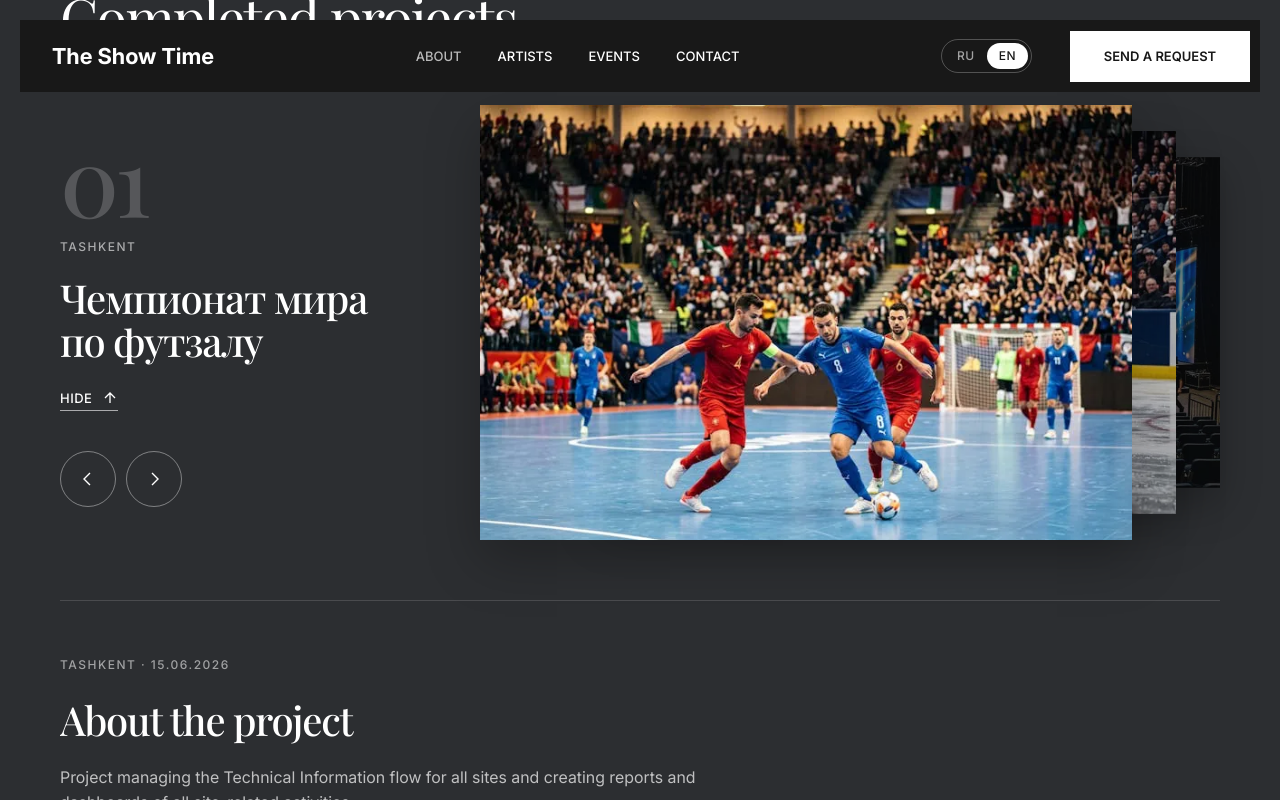
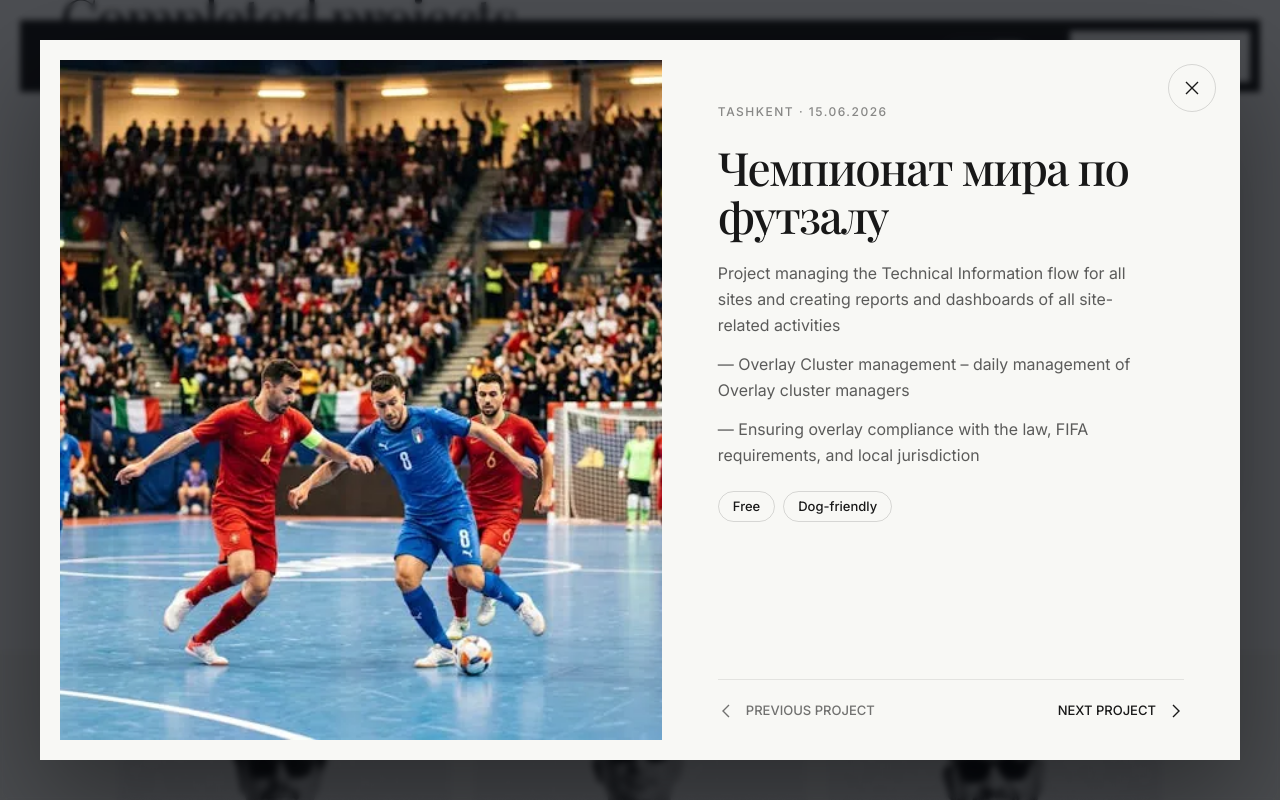
Before and after one commit to uniqspace/BMD, a Vue app: page / in a window 1280 px wide. Both pictures are taken after a click on the button "DETAILS". Shown: the part 3007-3807 px from the top of the page. Built offline with nearby package versions, Linux system fonts and the light colour scheme.

Commit message:
Completed projects: white background, details open in a popup over the page
Co-Authored-By: Claude Opus 5.5 <noreply@anthropic.com>
Claude-Session: https://claude.ai/code/session_01B6dQTr2Arpuaw1uCi2f54J

```diff
--- a/public/locales/en.json
+++ b/public/locales/en.json
@@ -22,6 +22,8 @@
     "title": "{years} of creating events <br> that inspire, unite and deliver results"
   },
   "about": {
+    "projectsPrev": "Previous project",
+    "projectsNext": "Next project",
     "projectsMore": "Details",
     "projectsLess": "Hide",
     "projectsAbout": "About the project",
--- a/public/locales/ru.json
+++ b/public/locales/ru.json
@@ -22,6 +22,8 @@
     "title": "{years} создаем мероприятия, <br> которые вдохновляют, объединяют и приносят результат"
   },
   "about": {
+    "projectsPrev": "Предыдущий проект",
+    "projectsNext": "Следующий проект",
     "projectsMore": "Подробнее",
     "projectsLess": "Скрыть",
     "projectsAbout": "О проекте",
--- a/src/components/AboutProjects.vue
+++ b/src/components/AboutProjects.vue
@@ -1,10 +1,11 @@
 <script setup lang="ts">
-  import { ref, computed } from 'vue'
+  import { ref, computed, onMounted, onUnmounted } from 'vue'
   import { useI18n } from 'vue-i18n'
   import eventsData from '@/data/events.json'
+  import { useBodyScrollLock } from '@/composables/useBodyScrollLock'
 
-  // "Реализованные проекты" — card-stack carousel (design: Projects 9, graphite)
-  // with the details panel expanding under the carousel.
+  // "Реализованные проекты" — card-stack carousel (design: Projects 9) on white;
+  // details open in a popup over the page.
   type Project = { id: string; date: string; image: string; gallery?: string[]; tags?: string[] }
   const projects = eventsData as Project[]
 
@@ -17,6 +18,18 @@
   const current = computed(() => projects[active.value]!)
   const images = computed(() => current.value.gallery?.length ? current.value.gallery : [current.value.image])
   const pad = (n: number) => String(n).padStart(2, '0')
+  useBodyScrollLock(open)
+  const openModal = () => { activeImage.value = 0; open.value = true }
+  const close = () => { open.value = false }
+  const stepImage = (d: number) => { activeImage.value = (activeImage.value + d + images.value.length) % images.value.length }
+  const onKeydown = (e: KeyboardEvent) => {
+    if (!open.value) return
+    if (e.key === 'Escape') close()
+    if (e.key === 'ArrowRight') go(1)
+    if (e.key === 'ArrowLeft') go(-1)
+  }
+  onMounted(() => window.addEventListener('keydown', onKeydown))
+  onUnmounted(() => window.removeEventListener('keydown', onKeydown))
   const paragraphs = computed(() => t(`about.events.${current.value.id}.description`).split('\n\n'))
 
   const go = (step: number) => {
@@ -54,7 +67,7 @@
 </script>
 
 <template>
-  <section id="events" class="scroll-mt-[var(--header-height)] overflow-x-clip bg-[#2c2e31] py-15 text-white md:py-20 lg:scroll-mt-0 lg:py-27.5">
+  <section id="events" class="scroll-mt-[var(--header-height)] overflow-x-clip bg-white py-15 text-[#181818] md:py-20 lg:scroll-mt-0 lg:py-27.5">
     <div class="container">
       <h2 class="font-heading font-normal text-[36px]/[1.05] tracking-[-1.2px] md:text-[48px]/[1.05] md:tracking-[-1.6px] lg:text-[56px]/[1] lg:tracking-[-2px]">
         {{ t('about.eventsTitle') }}
@@ -63,19 +76,19 @@
       <div class="mt-10 flex flex-col gap-8 md:mt-12 lg:mt-15 lg:grid lg:grid-cols-[340px_1fr] lg:items-center lg:gap-15 xl:grid-cols-[360px_1fr]">
         <!-- Info column -->
         <div class="order-2 flex flex-col gap-4 lg:order-1 lg:gap-5">
-          <span class="font-heading text-[56px]/[0.85] tracking-[-2px] text-white/20 md:text-[72px]/[0.85] lg:text-[96px]/[0.85] lg:tracking-[-4px]">{{ pad(active + 1) }}</span>
-          <span class="text-[12px]/[1.4] uppercase tracking-[1.5px] text-white/60">{{ t(`about.events.${current.id}.location`) }}</span>
+          <span class="font-heading text-[56px]/[0.85] tracking-[-2px] text-[#18181833] md:text-[72px]/[0.85] lg:text-[96px]/[0.85] lg:tracking-[-4px]">{{ pad(active + 1) }}</span>
+          <span class="text-[12px]/[1.4] uppercase tracking-[1.5px] text-[#18181899]">{{ t(`about.events.${current.id}.location`) }}</span>
           <span class="font-heading text-[30px]/[1.1] tracking-[-0.8px] md:text-[36px]/[1.1] lg:text-[40px]/[1.08] lg:tracking-[-1.2px]">{{ t(`about.events.${current.id}.title`) }}</span>
           <div class="mt-2 flex items-center justify-between gap-6 lg:flex-col lg:items-start lg:gap-10">
             <button
               type="button"
-              @click="open = !open"
-              :aria-expanded="open"
-              class="inline-flex cursor-pointer items-center gap-2.5 border-b border-white/60 pb-1 text-[13px]/[1.2] uppercase tracking-[0.5px] transition-colors hover:border-white"
+              @click="openModal"
+              aria-haspopup="dialog"
+              class="inline-flex cursor-pointer items-center gap-2.5 border-b border-[#181818] pb-1 text-[13px]/[1.2] uppercase tracking-[0.5px] transition-opacity hover:opacity-60"
             >
-              {{ open ? t('about.projectsLess') : t('about.projectsMore') }}
-              <svg width="16" height="16" viewBox="0 0 16 16" fill="none" class="transition-transform duration-300" :class="open ? 'rotate-180' : ''">
-                <path d="M8 3v10M3 8l5 5 5-5" stroke="currentColor" stroke-width="1.3" />
+              {{ t('about.projectsMore') }}
+              <svg width="16" height="16" viewBox="0 0 16 16" fill="none">
+                <path d="M3 13L13 3M5 3h8v8" stroke="currentColor" stroke-width="1.3" />
               </svg>
             </button>
             <div class="flex gap-2.5">
@@ -85,7 +98,7 @@
                 type="button"
                 @click="go(dir)"
                 :aria-label="dir < 0 ? 'Previous' : 'Next'"
-                class="inline-flex size-12 cursor-pointer items-center justify-center rounded-full border border-white/40 transition-colors hover:border-white hover:bg-white hover:text-[#2c2e31] lg:size-14"
+                class="inline-flex size-12 cursor-pointer items-center justify-center rounded-full border border-[#18181833] transition-colors hover:border-[#181818] hover:bg-[#181818] hover:text-white lg:size-14"
               >
                 <svg width="18" height="18" viewBox="0 0 18 18" fill="none">
                   <path :d="dir < 0 ? 'M11 3L5 9l6 6' : 'M7 3l6 6-6 6'" stroke="currentColor" stroke-width="1.4" />
@@ -106,7 +119,7 @@
               v-for="(p, i) in projects"
               :key="p.id"
               type="button"
-              @click="open = !open"
+              @click="openModal"
               class="absolute inset-0 origin-right cursor-pointer overflow-hidden bg-[#111] shadow-[0_20px_50px_rgba(0,0,0,0.25)] transition-[transform,opacity] duration-500 ease-out"
               :style="cardStyle(i)"
               :aria-label="t(`about.events.${p.id}.title`)"
@@ -123,42 +136,94 @@
         </div>
       </div>
 
-      <!-- Details panel (expands under the carousel) -->
-      <div class="grid transition-[grid-template-rows] duration-500 ease-out" :class="open ? 'grid-rows-[1fr]' : 'grid-rows-[0fr]'">
-        <div class="overflow-hidden">
-          <Transition mode="out-in" enter-active-class="transition-opacity duration-300" leave-active-class="transition-opacity duration-200" enter-from-class="opacity-0" leave-to-class="opacity-0">
-            <div :key="current.id" class="mt-10 border-t border-white/14 pt-10 md:mt-12 md:pt-12 lg:mt-15 lg:pt-14">
-              <div class="flex flex-col gap-10 lg:grid lg:gap-18" :class="images.length > 1 ? 'lg:grid-cols-[1fr_1.25fr]' : ''">
-                <div class="flex flex-col gap-5 lg:gap-6" :class="images.length > 1 ? '' : 'max-w-180'">
-                  <span class="text-[12px]/[1.4] uppercase tracking-[1.5px] text-white/55">{{ t(`about.events.${current.id}.location`) }} · {{ current.date }}</span>
-                  <span class="font-heading text-[30px]/[1.1] tracking-[-0.8px] lg:text-[40px]/[1.08] lg:tracking-[-1.2px]">{{ t('about.projectsAbout') }}</span>
-                  <div class="flex flex-col gap-3.5">
-                    <p v-for="(para, pi) in paragraphs" :key="pi" class="text-[15px]/[1.6] font-normal text-white/70 lg:text-[16px]/[1.6]">{{ para }}</p>
     </div>
-                  <div v-if="current.tags?.length" class="flex flex-wrap gap-2">
-                    <span v-for="tag in current.tags" :key="tag" class="rounded-full border border-white/25 px-3.5 py-2 text-[13px]/[1] text-white/85">{{ t(`about.eventTags.${tag}`) }}</span>
+
+    <!-- Project details popup -->
+    <Teleport to="body">
+      <Transition enter-active-class="transition-opacity duration-300" leave-active-class="transition-opacity duration-200" enter-from-class="opacity-0" leave-to-class="opacity-0">
+        <div v-if="open" class="fixed inset-0 z-30 flex items-center justify-center lg:p-10">
+          <div class="absolute inset-0 bg-[#080a10b8] backdrop-blur-[3px]" @click="close" aria-hidden="true"></div>
+
+          <div
+            role="dialog"
+            aria-modal="true"
+            :aria-label="t(`about.events.${current.id}.title`)"
+            class="relative flex h-full w-full flex-col overflow-y-auto bg-[#f8f8f5] text-[#181818] lg:grid lg:h-[min(760px,100%)] lg:max-w-300 lg:grid-cols-[1.15fr_1fr] lg:overflow-hidden lg:shadow-[0_40px_100px_rgba(0,0,0,0.4)]"
+          >
+            <!-- Mobile / tablet top bar -->
+            <div class="sticky top-0 z-10 flex shrink-0 items-center justify-between bg-[#f8f8f5] py-3 pr-3 pl-5 md:py-4 md:pr-4 md:pl-7 lg:hidden">
+              <span class="text-[12px]/[1.4] uppercase tracking-[1.5px] text-[#18181880]">{{ pad(active + 1) }} / {{ pad(total) }}</span>
+              <button type="button" @click="close" :aria-label="t('bookModal.close')" class="flex size-12 cursor-pointer items-center justify-center bg-[#181818] text-white md:size-13">
+                <svg width="20" height="20" viewBox="0 0 20 20" fill="none"><path d="M4 4l12 12M16 4L4 16" stroke="currentColor" stroke-width="1.6" /></svg>
+              </button>
             </div>
+
+            <!-- Photos -->
+            <div class="flex shrink-0 flex-col gap-3.5 px-3 md:px-4 lg:min-h-0 lg:p-5">
+              <div class="relative aspect-[3/2] overflow-hidden bg-[#111] lg:aspect-auto lg:min-h-0 lg:flex-1">
+                <Transition mode="out-in" enter-active-class="transition-opacity duration-300" leave-active-class="transition-opacity duration-150" enter-from-class="opacity-0" leave-to-class="opacity-0">
+                  <img :key="images[activeImage]" :src="images[activeImage]" :alt="t(`about.events.${current.id}.title`)" class="absolute inset-0 size-full object-cover" />
+                </Transition>
+                <template v-if="images.length > 1">
+                  <div class="absolute bottom-4 left-4 flex gap-2">
+                    <button
+                      v-for="dir in [-1, 1]"
+                      :key="dir"
+                      type="button"
+                      @click="stepImage(dir)"
+                      class="inline-flex size-11 cursor-pointer items-center justify-center rounded-full border border-white/50 text-white transition-colors hover:bg-white hover:text-[#181818]"
+                    >
+                      <svg width="18" height="18" viewBox="0 0 18 18" fill="none"><path :d="dir < 0 ? 'M11 3L5 9l6 6' : 'M7 3l6 6-6 6'" stroke="currentColor" stroke-width="1.4" /></svg>
+                    </button>
                   </div>
-                <div v-if="images.length > 1" class="flex flex-col gap-3.5">
-                  <img :src="images[activeImage]" :alt="t(`about.events.${current.id}.title`)" class="aspect-[3/2] w-full bg-black object-cover" />
-                  <div class="flex gap-2.5">
+                  <span class="absolute right-4 bottom-4 text-[12px] tracking-[1px] text-white">{{ activeImage + 1 }} / {{ images.length }}</span>
+                </template>
+              </div>
+              <div v-if="images.length > 1" class="flex gap-2.5">
                 <button
                   v-for="(src, gi) in images"
                   :key="src + gi"
                   type="button"
                   @click="activeImage = gi"
-                      class="aspect-[3/2] flex-1 cursor-pointer overflow-hidden outline-offset-2 transition-opacity md:w-28 md:flex-none"
-                      :class="gi === activeImage ? 'opacity-100 outline-2 outline-white' : 'opacity-55 hover:opacity-100'"
+                  class="aspect-[3/2] flex-1 cursor-pointer overflow-hidden outline-offset-2 transition-opacity md:w-24 md:flex-none"
+                  :class="gi === activeImage ? 'opacity-100 outline-2 outline-[#181818]' : 'opacity-55 hover:opacity-100'"
                 >
                   <img :src="src" alt="" class="size-full object-cover" loading="lazy" />
+                </button>
+              </div>
+            </div>
+
+            <!-- Text -->
+            <div class="relative flex flex-1 flex-col px-5 pt-8 pb-6 md:px-7 md:pt-10 md:pb-8 lg:min-h-0 lg:overflow-y-auto lg:pt-16 lg:pr-14 lg:pb-10 lg:pl-9">
+              <button type="button" @click="close" :aria-label="t('bookModal.close')" class="absolute top-6 right-6 hidden size-12 cursor-pointer items-center justify-center rounded-full border border-[#18181826] transition-colors hover:bg-[#181818] hover:text-white lg:flex">
+                <svg width="20" height="20" viewBox="0 0 20 20" fill="none"><path d="M4 4l12 12M16 4L4 16" stroke="currentColor" stroke-width="1.4" /></svg>
+              </button>
+              <Transition mode="out-in" enter-active-class="transition-opacity duration-300" leave-active-class="transition-opacity duration-150" enter-from-class="opacity-0" leave-to-class="opacity-0">
+                <div :key="current.id" class="flex flex-col gap-5 lg:gap-5.5 lg:pr-10">
+                  <span class="text-[12px]/[1.4] uppercase tracking-[1.5px] text-[#18181880]">{{ t(`about.events.${current.id}.location`) }} · {{ current.date }}</span>
+                  <span class="font-heading text-[32px]/[1.08] tracking-[-1px] md:text-[40px]/[1.06] lg:text-[46px]/[1.05] lg:tracking-[-1.6px]">{{ t(`about.events.${current.id}.title`) }}</span>
+                  <div class="flex flex-col gap-3.5">
+                    <p v-for="(para, pi) in paragraphs" :key="pi" class="text-[15px]/[1.6] font-normal text-[#181818b3] lg:text-[16px]/[1.6]">{{ para }}</p>
+                  </div>
+                  <div v-if="current.tags?.length" class="flex flex-wrap gap-2">
+                    <span v-for="tag in current.tags" :key="tag" class="rounded-full border border-[#18181826] px-3.5 py-2 text-[13px]/[1]">{{ t(`about.eventTags.${tag}`) }}</span>
+                  </div>
+                </div>
+              </Transition>
+              <div class="mt-auto flex items-center justify-between gap-4 border-t border-[#18181818] pt-5 lg:pt-5.5">
+                <button type="button" @click="go(-1)" class="inline-flex cursor-pointer items-center gap-2.5 text-[13px]/[1.2] uppercase text-[#18181899] transition-colors hover:text-[#181818]">
+                  <svg width="18" height="18" viewBox="0 0 18 18" fill="none"><path d="M11 3L5 9l6 6" stroke="currentColor" stroke-width="1.4" /></svg>
+                  {{ t('about.projectsPrev') }}
+                </button>
+                <button type="button" @click="go(1)" class="inline-flex cursor-pointer items-center gap-2.5 text-[13px]/[1.2] uppercase transition-opacity hover:opacity-60">
+                  {{ t('about.projectsNext') }}
+                  <svg width="18" height="18" viewBox="0 0 18 18" fill="none"><path d="M7 3l6 6-6 6" stroke="currentColor" stroke-width="1.4" /></svg>
                 </button>
               </div>
             </div>
           </div>
         </div>
       </Transition>
-        </div>
-      </div>
-    </div>
+    </Teleport>
   </section>
 </template>
```
Lines whose indentation alone changed are shown as unchanged.
